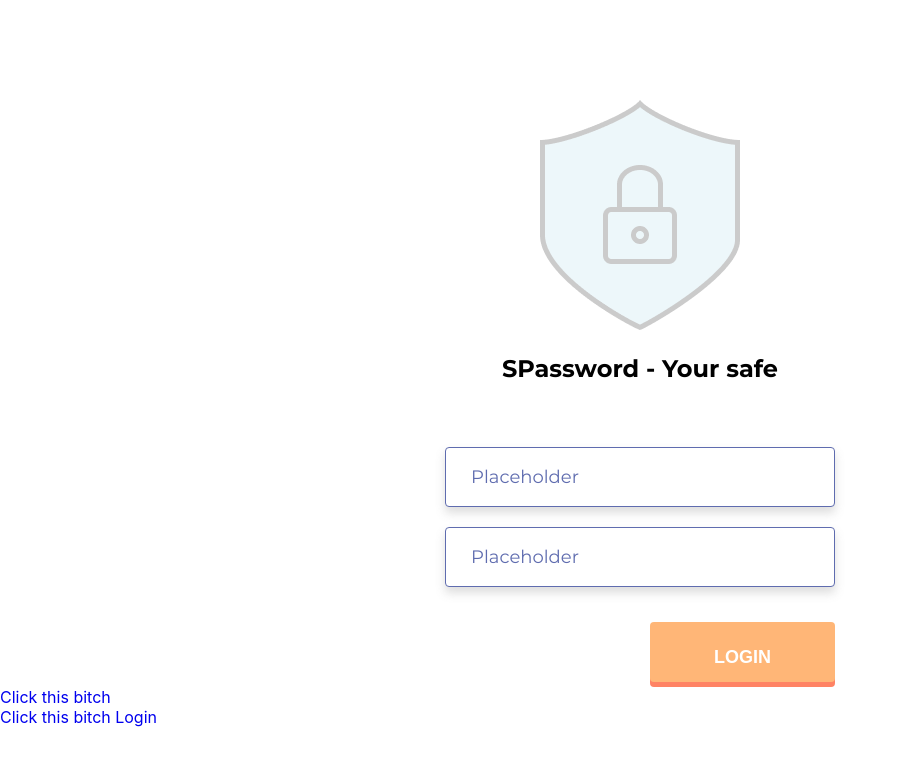
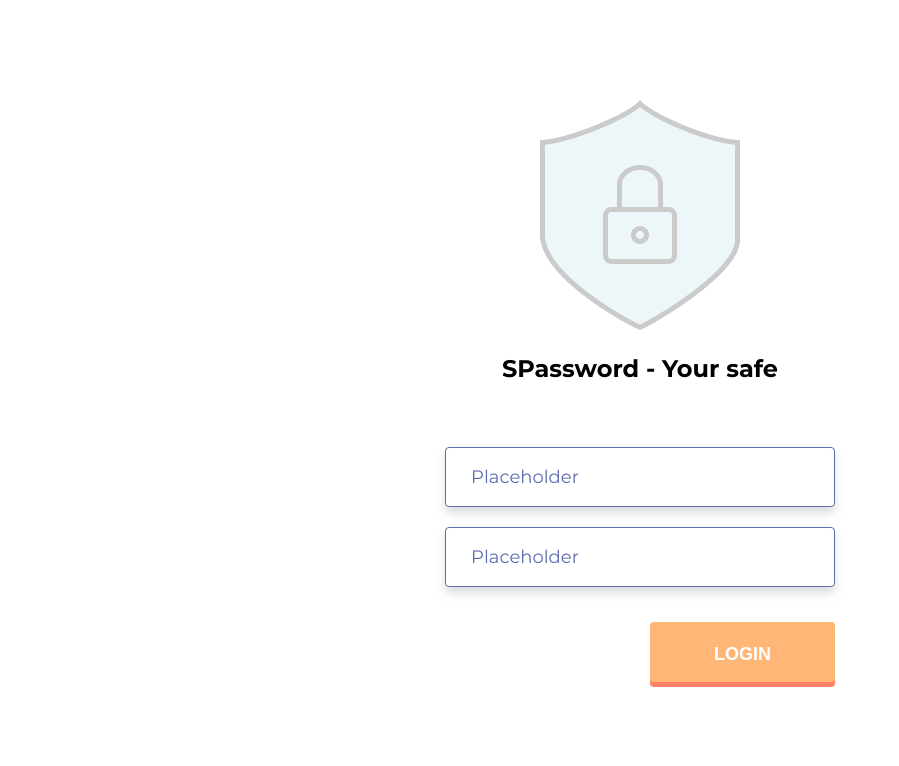
Before and after one commit to AlexandrVinogradov/SPassword-React-Redux, a React (Create React App) app: page / in a window 1280 px wide. Shown: the top 766 px of the page, without its empty margins (0-899 px from the left). Built offline with nearby package versions, Linux system fonts and the light colour scheme.

Commit message:
adaptive Login component

```diff
--- a/src/App.jsx
+++ b/src/App.jsx
@@ -1,5 +1,5 @@
 import React from 'react'
-import { Route, BrowserRouter, Switch, NavLink } from 'react-router-dom'
+import { Route, BrowserRouter, Switch } from 'react-router-dom'
 import style from './App.module.scss'
 import Login from './Login/Login'
 import Main from './Main/Main'
@@ -12,18 +12,6 @@ const App = () => {
           <Route path="/main" render={() => <Main />} />
           <Route path="/" render={() => <Login />} />
         </Switch>
-
-        <NavLink to="/main" activeClassName={style.active} className={style.a}>
-          <div className={style.name} data-text={style.home}>
-            Click this bitch
-          </div>
-        </NavLink>
-        <NavLink to="/login" activeClassName={style.active} className={style.a}>
-          <div className={style.name} data-text={style.home}>
-            Click this bitch Login
-          </div>
-        </NavLink>
-
       </BrowserRouter>
     </div>
   )
--- a/src/Login/Login.jsx
+++ b/src/Login/Login.jsx
@@ -1,15 +1,23 @@
 import React from 'react'
+import { NavLink } from 'react-router-dom'
 import style from './Login.module.scss'
 import shield from '../img/shield.png'
 
 const Login = () => {
   return (
     <div className={style.Login}>
-      <img className={style.Login__shield} src={shield} alt='shield'/>
+
+      <img className={style.Login__shield} src={shield} alt="shield" />
       <span className={style.Login__title}>SPassword - Your safe</span>
+
       <input className={style.Login__input} placeholder="Placeholder" />
       <input className={style.Login__input} placeholder="Placeholder" />
-      <button className={style.Login__btn} type='button'>Login</button>
+
+      <NavLink to="/main" className={style.Login__btn_link}>
+        <button className={style.Login__btn} type="button">
+          Login
+        </button>
+      </NavLink>
     </div>
   )
 }
--- a/src/Login/Login.module.scss
+++ b/src/Login/Login.module.scss
@@ -1,75 +1,175 @@
-@import "../fonts.scss";
+@import "../scss/fonts.scss";
+@import "../scss/variables.scss";
+@import "../scss/mixins.scss";
 
 .Login {
+  @include min-width(320px) {
     display: flex;
     flex-direction: column;
+    max-width: 270px;
+    margin: 0 auto;
+    padding-top: get-vw1230(100px);
+    padding-top: 56px;
+  }
+  @include min-width(768px) {
+    padding-top: 200px;
+    max-width: get-vw1230(390px);
+  }
+  @include min-width(1230px) {
     max-width: 390px;
+    padding-top: 100px;
+  }
+  &__shield {
+    @include min-width(320px) {
+      width: 128px;
+      height: 147.2px;
       margin: 0 auto;
-  padding-top: 100px;
-
+    }
+    @include min-width(768px) {
+      width: get-vw1230(200px);
+      height: get-vw1230(230px);
+    }
+    @include min-width(1230px) {
+      width: 200px;
+      height: 230px;
+    }
+  }
+  &__title {
+    @include min-width(320px) {
+      margin: 0 auto;
+      padding: 16.8px 0px 46px;
+      font-weight: bold;
+      font-size: 18px;
+      line-height: 22px;
+      font-family: "Montserrat-bold";
+    }
+    @include min-width(768px) {
+      padding: get-vw1230(24px) 0px get-vw1230(64px);
+      font-size: get-vw1230(24px);
+      line-height: get-vw1230(29px);
+    }
+    @include min-width(1230px) {
+      font-size: 24px;
+      line-height: 29px;
+      padding: 24px 0px 64px;
+    }
+  }
   &__input {
+    @include min-width(320px) {
+      font-family: "Montserrat-regular";
       border: 1px solid #5f6caf;
       box-sizing: border-box;
       box-shadow: 0px 6px 10px rgba(123, 123, 123, 0.25);
       border-radius: 4px;
+      color: #5f6caf;
+
       height: 60px;
       margin-bottom: 20px;
-
-    font-family: "Montserrat-regular";
       font-size: 18px;
       line-height: 22px;
       padding: 25px;
-    color: #5f6caf;
-
+    }
+    @include min-width(768px) {
+      height: get-vw1230(60px);
+      margin-bottom: get-vw1230(20px);
+      font-size: get-vw1230(18px);
+      line-height: get-vw1230(22px);
+      padding: get-vw1230(25px);
+    }
+    @include min-width(1230px) {
+      margin-bottom: 20px;
+      font-size: 18px;
+      line-height: 22px;
+      padding: 25px;
+      height: 60px;
+    }
     &::placeholder {
       color: red;
       color: #5f6caf;
     }
   }
-
-  &__shield {
-    width: 200px;
-    height: 230px;
-    margin: 0 auto;
+  &__btn_link {
+    @include min-width(320px) {
+      max-width: 190px;
+      align-self: center;
     }
-  &__title {
-    margin: 0 auto;
-    padding: 24px 0px 64px;
-    font-weight: bold;
-    font-size: 24px;
-    line-height: 29px;
-    font-family: "Montserrat-bold";
+    @include min-width(768px) {
+      max-width: get-vw1230(190px);
+      align-self: flex-end;
+    }
+    @include min-width(992px) {
+      max-width: 190px;
     }
 
-  &__btn {
+    .Login__btn {
+      @include min-width(320px) {
         background: #ff8364;
         border-radius: 4px;
-    padding: 19px 64px;
         font-weight: bold;
-    font-size: 18px;
-    line-height: 22px;
         text-transform: uppercase;
         color: #ffffff;
         border: none;
         border-radius: 4px;
-    max-width: 190px;
-    align-self: flex-end;
-    margin-top: 20px;
-
+        align-self: center;
         position: relative;
         z-index: 1;
+        cursor: pointer;
+
+        font-size: 18px;
+        line-height: 22px;
+        margin-top: 10px;
+        max-width: 190px;
+        padding: 11px 64px 17px;
+      }
+      @include min-width(768px) {
+        font-size: get-vw1230(18px);
+        line-height: get-vw1230(22px);
+        margin-top: get-vw1230(20px);
+        max-width: get-vw1230(190px);
+        padding: get-vw1230(16px) get-vw1230(64px) get-vw1230(22px);
+        align-self: flex-end;
+      }
+      @include min-width(1230px) {
+        font-size: 18px;
+        line-height: 22px;
+        margin-top: 20px;
+        max-width: 190px;
+        padding: 16px 64px 22px;
+      }
 
       &:before {
+        @include min-width(320px) {
           content: " ";
-      width: 185px;
           background: #ffb677;
           display: block;
           position: absolute;
-      bottom: 5px;
           left: 0px;
           z-index: -1;
           border-radius: 4px;
+
+          height: 50px;
+          bottom: 5px;
+          width: 185px;
+        }
+        @include min-width(768px) {
+          content: " ";
+          background: #ffb677;
+          display: block;
+          position: absolute;
+          left: 0px;
+          z-index: -1;
+          border-radius: 4px;
+
+          height: get-vw1230(60px);
+          bottom: get-vw1230(5px);
+          width: get-vw1230(185px);
+        }
+        @include min-width(1230px) {
           height: 60px;
+          bottom: 5px;
+          width: 185px;
         }
       }
     }
+  }
+}
--- a/src/Main/Main.module.scss
+++ b/src/Main/Main.module.scss
@@ -1,4 +1,4 @@
-@import "../fonts.scss";
+@import "../scss/fonts.scss";
 
 .Main {
   margin: 0 auto;
--- a/src/Main/NavListbar/NavListbar.module.scss
+++ b/src/Main/NavListbar/NavListbar.module.scss
@@ -1,4 +1,4 @@
-@import "../../fonts.scss";
+@import "../../scss/fonts.scss";
 
 .NavListBar_ul {
   display: flex;
--- a/src/fonts.scss
+++ /dev/null
@@ -1,30 +0,0 @@
-// @font-face {
-//   font-weight: 400;
-//   font-family: "Merel";
-//   font-style: normal;
-//   font-display: swap;
-//   src:
-//     local("Merel Regular"),
-//     local("Merel-Regular"),
-//     url("../fonts/Merel-Regular.woff2") format("woff2"),
-//     url("../fonts/Merel-Regular.woff") format("woff");
-// }
-
-
-@font-face {
-  font-family: "Montserrat-bold";
-  src: url("./fonts/Montserrat-Bold.eot");
-  src: url("./fonts/Montserrat-Bold.eot?#iefix") format('embedded-opentype'),
-  url("./fonts/Montserrat-Bold.woff2") format('woff2'),
-  url("./fonts/Montserrat-Bold.woff") format('woff'),
-  url("./fonts/Montserrat-Bold.ttf") format("truetype");
-}
-
-@font-face {
-  font-family: "Montserrat-regular";
-  src: url("./fonts/Montserrat-Regular.eot");
-  src: url("./fonts/Montserrat-Regular.eot?#iefix") format('embedded-opentype'),
-  url("./fonts/Montserrat-Regular.woff2") format('woff2'),
-  url("./fonts/Montserrat-Regular.woff") format('woff'),
-  url("./fonts/Montserrat-Regular.ttf") format("truetype");
-}
--- /dev/null
+++ b/src/scss/fonts.scss
@@ -0,0 +1,29 @@
+// @font-face {
+//   font-weight: 400;
+//   font-family: "Merel";
+//   font-style: normal;
+//   font-display: swap;
+//   src:
+//     local("Merel Regular"),
+//     local("Merel-Regular"),
+//     url("../fonts/Merel-Regular.woff2") format("woff2"),
+//     url("../fonts/Merel-Regular.woff") format("woff");
+// }
+
+@font-face {
+  font-family: "Montserrat-bold";
+  src: url("../fonts/Montserrat-Bold.eot");
+  src: url("../fonts/Montserrat-Bold.eot?#iefix") format('embedded-opentype'),
+  url("../fonts/Montserrat-Bold.woff2") format('woff2'),
+  url("../fonts/Montserrat-Bold.woff") format('woff'),
+  url("../fonts/Montserrat-Bold.ttf") format("truetype");
+}
+
+@font-face {
+  font-family: "Montserrat-regular";
+  src: url("../fonts/Montserrat-Regular.eot");
+  src: url("../fonts/Montserrat-Regular.eot?#iefix") format('embedded-opentype'),
+  url("../fonts/Montserrat-Regular.woff2") format('woff2'),
+  url("../fonts/Montserrat-Regular.woff") format('woff'),
+  url("../fonts/Montserrat-Regular.ttf") format("truetype");
+}
--- /dev/null
+++ b/src/scss/mixins.scss
@@ -0,0 +1,5 @@
+@mixin min-width ($width) {
+  @media (min-width: $width) {
+    @content;
+  }
+}
--- /dev/null
+++ b/src/scss/variables.scss
@@ -0,0 +1,19 @@
+$vw-viewport: 1900;
+$vw-enable: true;
+@function get-vw($font) {
+  @if $vw-enable {
+    $vw-context: $vw-viewport * 0.01 * 1px;
+    @return $font / $vw-context * 1vw;
+  }
+@return $font;
+}
+
+$vw-viewport: 1230;
+$vw-enable: true;
+@function get-vw1230($font) {
+  @if $vw-enable {
+    $vw-context: $vw-viewport * 0.01 * 1px;
+    @return $font / $vw-context * 1vw;
+  }
+@return $font;
+}
```
Lines whose indentation alone changed are shown as unchanged.
